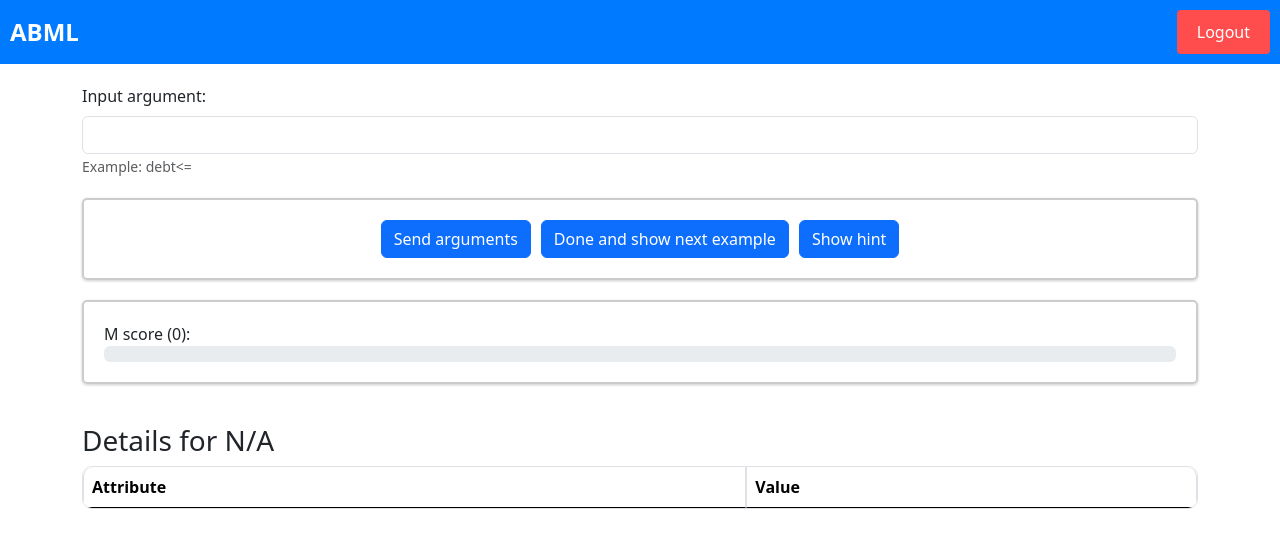
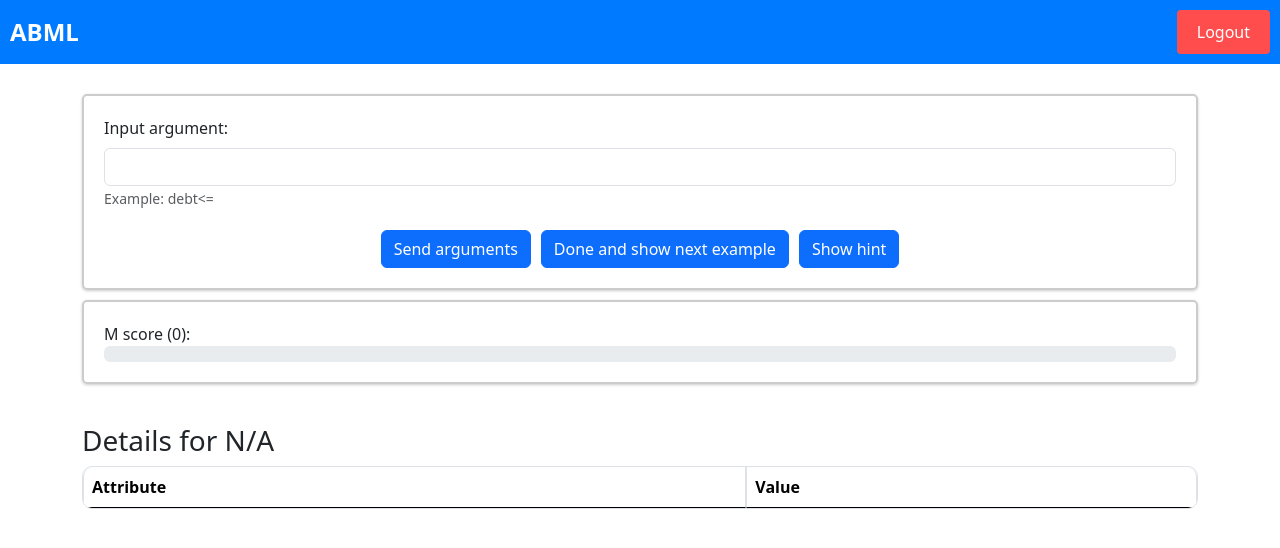
Before and after one commit to edolj/react-abml, a React (Vite) app: page /selectExample/1 in a window 1280 px wide. Shown: the top 548 px of the page. Built offline with nearby package versions, Linux system fonts and the light colour scheme; sample sign-in values are in the browser's storage.

Commit message:
remove warnings

```diff
--- a/src/components/ArgumentView.tsx
+++ b/src/components/ArgumentView.tsx
@@ -157,16 +157,16 @@ function ArgumentView() {
       <ToastContainer />
       {showAlert && <Alert onClose={handleCloseAlert}>{alertMessage}</Alert>}
       <div className="container" style={{ marginBottom: "40px" }}>
-        <div>
+        <div
+          className="box-with-border"
+          style={{ marginTop: "10px", marginBottom: "10px" }}
+        >
           <div style={{ marginBottom: "20px" }}>
             <Form.Label>Input argument:</Form.Label>
             <Form.Control onChange={readUserArgument} />
             <Form.Text muted>{"Example: debt<="}</Form.Text>
           </div>
-          <div
-            style={{ marginBottom: "20px", textAlign: "center" }}
-            className="box-with-border"
-          >
+          <div style={{ textAlign: "center" }}>
             <PrimaryButton onClick={showCriticalExample}>
               Send arguments
             </PrimaryButton>
--- a/src/components/SelectExampleView.tsx
+++ b/src/components/SelectExampleView.tsx
@@ -4,6 +4,13 @@ import Backdrop from "@mui/material/Backdrop";
 import CircularProgress from "@mui/material/CircularProgress";
 import { useNavigate } from "react-router-dom";
 import axios from "axios";
+
+interface CriticalInstance {
+  critical_index: string;
+  problematic: string;
+  target_class: string;
+  id: string;
+}
 
 function SelectExampleView() {
   const navigate = useNavigate();
@@ -14,13 +21,15 @@ function SelectExampleView() {
     { Header: "Credit Score", accessor: "column3" },
   ];
 
-  const [criticalInstances, setCriticalInstances] = useState([]);
+  const [criticalInstances, setCriticalInstances] = useState<
+    CriticalInstance[]
+  >([]);
   const [detailData, setDetailData] = useState([]);
   const [isLoading, setIsLoading] = useState(true); // Add loading state
   const tableData = formatCriticalInstances(criticalInstances);
 
   const handleRowClick = (index: number) => {
-    if (index !== null) {
+    if (index >= 0 && index < criticalInstances.length) {
       const criticalIndex = criticalInstances[index].critical_index;
       const idName = criticalInstances[index].id;
       navigate(`/selectExample/${criticalIndex}`, {
```
Also changed, not shown: src/components/MainTable.tsx (+7 -1 lines), src/components/RuleList.tsx (+6 -2 lines).
